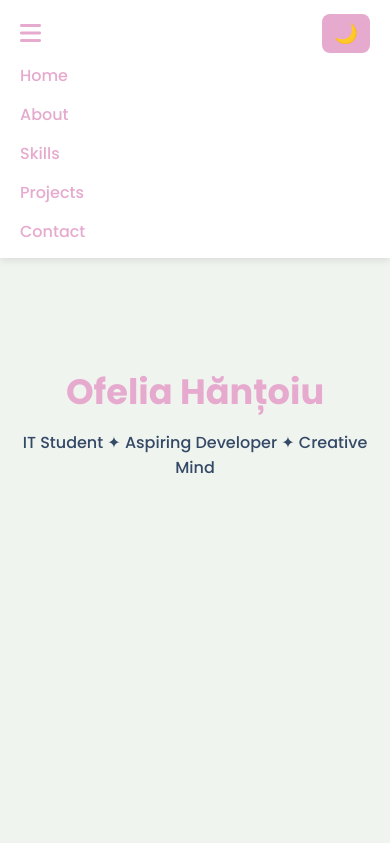
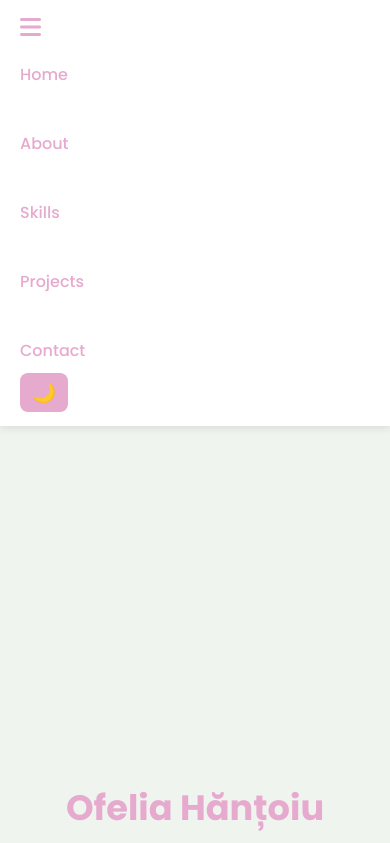
Before and after one commit to ofeliahantoiu/PortofolioPage, a plain HTML site: page index.html in a window 390 px wide. Both pictures are taken after a click on the button "Toggle navigation". Shown: the top 843 px of the page. Drawn offline with nearby package versions, Linux system fonts and the light colour scheme.

Commit message:
Update styles.css

```diff
--- a/styles.css
+++ b/styles.css
@@ -26,15 +26,6 @@
     box-sizing: border-box;
 }
 
-:root,
-body,
-section,
-nav,
-.project-tile,
-a.button {
-    transition: background-color 0.4s ease, color 0.4s ease, border-color 0.4s ease;
-}
-
 body {
     font-family: 'Poppins', sans-serif;
     background-color: var(--bg);
@@ -42,23 +33,28 @@ body {
     scroll-behavior: smooth;
 }
 
+/* Navbar */
 #navbar {
-    position: fixed;
+    display: flex;
+    justify-content: space-between;
+    align-items: center;
+    background: var(--nav-bg);
+    padding: 14px 20px;
+    flex-wrap: wrap;
+    position: sticky;
     top: 0;
-    width: 100%;
-    background: var(--nav-bg);
-    padding: 14px 40px;
+    z-index: 1000;
     box-shadow: 0 2px 8px rgba(0, 0, 0, 0.1);
-    z-index: 1000;
-    display: flex;
-    align-items: center;
-    justify-content: space-between;
 }
 
 #navbar ul {
     list-style: none;
     display: flex;
-    gap: 36px;
+    gap: 24px;
+}
+
+#navbar ul.show {
+    display: flex;
 }
 
 #navbar a {
@@ -70,6 +66,15 @@ body {
 
 #navbar a:hover {
     color: var(--accent-hover);
+}
+
+#menu-toggle {
+    background: none;
+    border: none;
+    font-size: 1.5rem;
+    cursor: pointer;
+    color: var(--accent);
+    display: none;
 }
 
 #theme-toggle {
@@ -88,20 +93,34 @@ body {
     color: var(--bg);
 }
 
-#menu-toggle {
-    background: none;
-    border: none;
-    font-size: 1.5rem;
-    cursor: pointer;
-    color: var(--accent);
-    display: none;
+/* Responsive Navbar */
+@media (max-width: 768px) {
+    #menu-toggle {
+        display: block;
+    }
+
+    #navbar ul {
+        flex-direction: column;
+        width: 100%;
+        display: none;
+        margin-top: 10px;
+    }
+
+    #navbar ul.show {
+        display: flex;
+    }
+
+    #navbar ul li {
+        padding: 10px 0;
+    }
 }
 
+/* Sections */
 section {
-    padding: 100px 20px;
-    text-align: center;
+    padding: 80px 20px;
     background-color: var(--section-bg);
     border-top: 1px solid var(--border-color);
+    text-align: center;
 }
 
 section h2 {
@@ -110,6 +129,7 @@ section h2 {
     margin-bottom: 30px;
 }
 
+/* Welcome Section */
 #welcome-section {
     height: 100vh;
     background: var(--bg);
@@ -131,6 +151,7 @@ section h2 {
     margin-top: 12px;
 }
 
+/* About Section */
 #about p {
     max-width: 700px;
     margin: 0 auto;
@@ -138,6 +159,7 @@ section h2 {
     line-height: 1.7;
 }
 
+/* Skills Section */
 #skills ul {
     list-style: none;
     display: flex;
@@ -145,6 +167,7 @@ section h2 {
     justify-content: center;
     gap: 16px;
     margin-top: 20px;
+    padding: 0;
 }
 
 #skills li {
@@ -154,7 +177,8 @@ section h2 {
     border-radius: 50px;
     font-weight: 500;
     border: 1px solid var(--border-color);
-    box-shadow: 0 2px 6px rgba(0,0,0,0.08);
+    box-shadow: 0 2px 6px rgba(0, 0, 0, 0.08);
+    transition: background-color 0.3s ease, color 0.3s ease;
 }
 
 #skills li:hover {
@@ -162,6 +186,7 @@ section h2 {
     color: var(--bg);
 }
 
+/* Projects Section */
 #projects {
     padding: 100px 40px;
 }
@@ -207,6 +232,7 @@ section h2 {
     border-radius: 8px;
     text-decoration: none;
     font-weight: 500;
+    display: inline-block;
 }
 
 #projects .button:hover {
@@ -233,6 +259,7 @@ section h2 {
     flex-wrap: wrap;
     justify-content: center;
     gap: 20px;
+    margin-top: 30px;
 }
 
 .contact-links i {
@@ -254,36 +281,20 @@ section h2 {
     transform: translateY(5px);
 }
 
-/* Mobile Enhancements */
+/* Media Queries */
 @media (max-width: 600px) {
-    #navbar {
-        flex-direction: column;
-        align-items: flex-start;
-        padding: 14px 20px;
-    }
-
-    #navbar ul {
-        flex-direction: column;
-        gap: 14px;
-        display: none;
-        width: 100%;
-    }
-
-    #navbar ul.show {
-        display: flex;
-    }
-
-    #navbar a {
-        padding: 10px 0;
-    }
-
     #welcome-section h1 {
         font-size: 2.2rem;
     }
 
-    #welcome-section p,
-    section h2,
-    #about p,
+    section h2 {
+        font-size: 2rem;
+    }
+
+    .project-grid {
+        grid-template-columns: 1fr;
+    }
+
     #skills li,
     #projects .button,
     .contact-links a {
@@ -293,70 +304,4 @@ section h2 {
     section {
         padding: 60px 16px;
     }
-
-    .project-grid {
-        grid-template-columns: 1fr;
-    }
-
-    #menu-toggle {
-        display: block;
-    }
 }
-/* Responsive Mobile Fix: Keep theme toggle on right */
-@media (max-width: 600px) {
-    #navbar {
-        flex-direction: row;
-        flex-wrap: wrap;
-        align-items: center;
-        justify-content: space-between;
-        padding: 14px 20px;
-    }
-
-    #menu-toggle {
-        display: block;
-        order: 1;
-    }
-
-    #theme-toggle {
-        order: 2;
-        margin-left: auto;
-    }
-
-    #navbar ul {
-        flex-direction: column;
-        gap: 14px;
-        display: none;
-        width: 100%;
-        margin-top: 10px;
-        order: 3;
-    }
-
-    #navbar ul.show {
-        display: flex;
-    }
-
-    #navbar a {
-        padding: 10px 0;
-    }
-
-    #welcome-section h1 {
-        font-size: 2.2rem;
-    }
-
-    #welcome-section p,
-    section h2,
-    #about p,
-    #skills li,
-    #projects .button,
-    .contact-links a {
-        font-size: 1rem;
-    }
-
-    section {
-        padding: 60px 16px;
-    }
-
-    .project-grid {
-        grid-template-columns: 1fr;
-    }
-}
```
